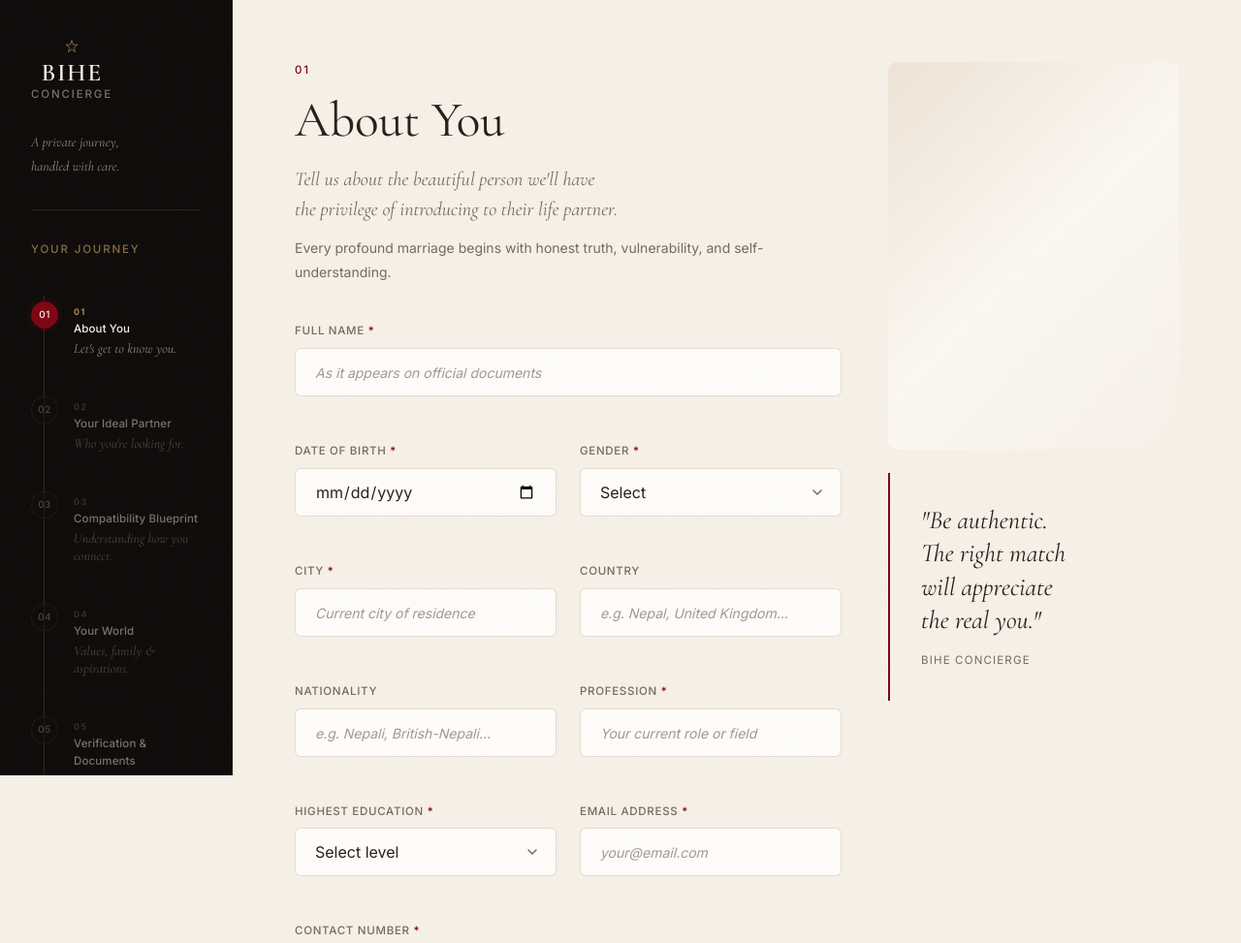
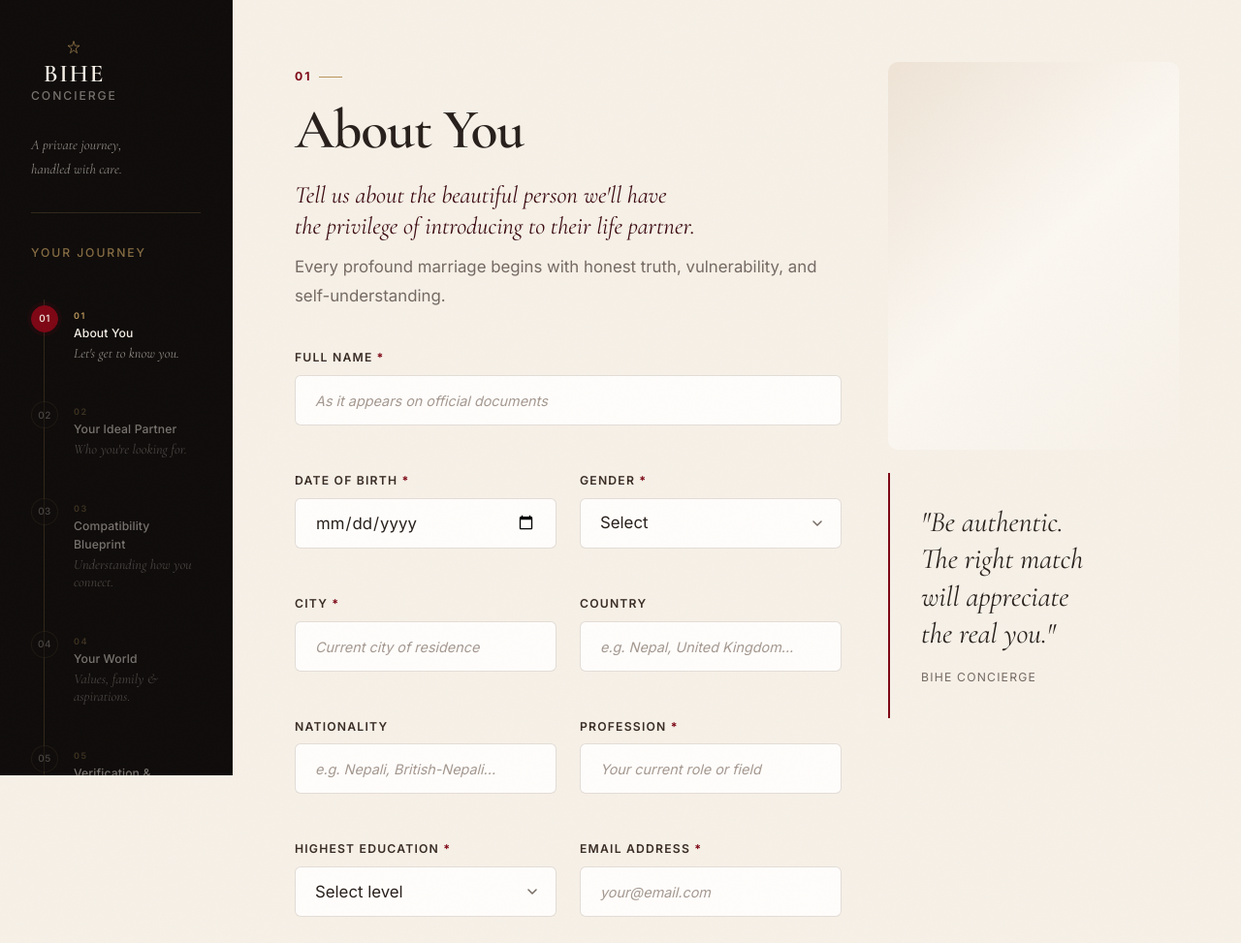
Before and after one commit to khadka-sumit/bihe-concierge, a plain HTML site: page application.html in a window 1280 px wide. Shown: the top 973 px of the page at 97% size. Drawn offline with nearby package versions, Linux system fonts and the light colour scheme; a web font is replaced by a local one.

Commit message:
Enhance typography with bolder weights, eye-catching headings, and refined inputs

```diff
--- a/css/application.css
+++ b/css/application.css
@@ -333,10 +333,12 @@
 
 .question-text {
   font-family: var(--font-serif);
-  font-size: var(--text-3xl);
+  font-size: clamp(2rem, 3.8vw, 2.75rem);
+  font-weight: 600;
   line-height: var(--leading-snug);
-  color: var(--color-text);
+  color: var(--color-wine);
   margin-bottom: var(--space-8);
+  letter-spacing: -0.015em;
 }
 
 /* Option buttons for questionnaire */
@@ -350,13 +352,15 @@
 .q-option {
   text-align: left;
   padding: var(--space-5) var(--space-6);
-  border: 1px solid var(--color-border);
-  border-radius: var(--radius-md);
-  background: #FEFCF9;
+  border: 1.5px solid var(--color-border);
+  border-radius: var(--radius-lg);
+  background: #FFFDFB;
   font-family: var(--font-serif);
-  font-size: var(--text-xl);
-  color: var(--color-muted);
+  font-size: clamp(1.15rem, 1.8vw, 1.35rem);
+  font-weight: 600;
+  color: var(--color-text);
   cursor: pointer;
+  position: relative;
   transition:
     border-color var(--duration-fast) var(--ease-in-out),
     color var(--duration-fast) var(--ease-in-out),
@@ -366,17 +370,20 @@
 }
 
 .q-option:hover {
-  border-color: rgba(126, 7, 21, 0.30);
-  color: var(--color-text);
-  background: rgba(126, 7, 21, 0.02);
-  transform: translateX(4px);
+  border-color: var(--color-burgundy);
+  color: var(--color-burgundy);
+  background: rgba(126, 7, 21, 0.03);
+  transform: translateX(6px);
+  box-shadow: 0 4px 14px rgba(126, 7, 21, 0.08);
 }
 
 .q-option.is-selected {
-  background: rgba(126, 7, 21, 0.05);
+  background: linear-gradient(135deg, rgba(126, 7, 21, 0.08) 0%, rgba(163, 14, 29, 0.04) 100%);
   border-color: var(--color-burgundy);
   color: var(--color-burgundy);
-  box-shadow: 0 0 0 1px rgba(126, 7, 21, 0.12);
+  font-weight: 700;
+  box-shadow: 0 0 0 2px rgba(126, 7, 21, 0.20), 0 4px 16px rgba(126, 7, 21, 0.12);
+  transform: translateX(4px);
 }
 
 /* Questionnaire nav buttons */
--- a/css/components.css
+++ b/css/components.css
@@ -55,12 +55,12 @@
   align-items: center;
   justify-content: center;
   gap: var(--space-3);
-  height: 50px;
+  height: 52px;
   padding: 0 var(--space-8);
   border-radius: var(--radius-md);
   font-family: var(--font-sans);
   font-size: var(--text-sm);
-  font-weight: 500;
+  font-weight: 600;
   letter-spacing: var(--tracking-wider);
   text-transform: uppercase;
   cursor: pointer;
@@ -80,16 +80,17 @@
 }
 
 .btn--primary {
-  background: var(--color-burgundy);
+  background: linear-gradient(135deg, var(--color-burgundy) 0%, var(--color-red) 100%);
   color: var(--color-ivory);
-  border-color: var(--color-burgundy);
+  border-color: rgba(185, 149, 90, 0.35);
+  box-shadow: 0 4px 14px rgba(126, 7, 21, 0.22);
 }
 
 .btn--primary:hover {
-  background: var(--color-red-dark);
-  border-color: var(--color-red-dark);
-  transform: translateY(-1px);
-  box-shadow: 0 4px 16px rgba(126, 7, 21, 0.28);
+  background: linear-gradient(135deg, var(--color-red-dark) 0%, var(--color-burgundy) 100%);
+  border-color: var(--color-gold);
+  transform: translateY(-2px);
+  box-shadow: 0 6px 20px rgba(126, 7, 21, 0.35);
 }
 
 .btn--primary:active {
@@ -180,25 +181,26 @@
 .field__label {
   font-family: var(--font-sans);
   font-size: var(--text-xs);
-  font-weight: 500;
-  letter-spacing: var(--tracking-wide);
+  font-weight: 600;
+  letter-spacing: var(--tracking-wider);
   text-transform: uppercase;
-  color: var(--color-muted);
+  color: var(--color-brown);
 }
 
 .field__label--required::after {
   content: ' *';
   color: var(--color-burgundy);
+  font-weight: 700;
 }
 
 .field__input,
 .field__select,
 .field__textarea {
   width: 100%;
-  height: 50px;
+  height: 52px;
   padding: 0 var(--space-5);
-  background: #FEFCF9;
-  border: 1px solid var(--color-border);
+  background: #FFFDFB;
+  border: 1.5px solid var(--color-border);
   border-radius: var(--radius-md);
   font-family: var(--font-sans);
   font-size: var(--text-base);
@@ -729,38 +731,53 @@
 
 .stage-heading {
   margin-bottom: var(--space-10);
+  position: relative;
 }
 
 .stage-heading__number {
   font-family: var(--font-sans);
   font-size: var(--text-xs);
-  font-weight: 500;
+  font-weight: 700;
   letter-spacing: var(--tracking-widest);
   text-transform: uppercase;
   color: var(--color-burgundy);
   margin-bottom: var(--space-3);
-  display: block;
+  display: inline-flex;
+  align-items: center;
+  gap: var(--space-2);
+}
+
+.stage-heading__number::after {
+  content: '';
+  display: inline-block;
+  width: 24px;
+  height: 1.5px;
+  background: var(--color-gold);
+  vertical-align: middle;
 }
 
 .stage-heading__title {
   font-family: var(--font-serif);
-  font-size: var(--text-4xl);
+  font-size: clamp(2.4rem, 4.8vw, 3.6rem);
+  font-weight: 600;
   line-height: var(--leading-tight);
   color: var(--color-text);
   margin-bottom: var(--space-4);
+  letter-spacing: -0.02em;
 }
 
 .stage-heading__subtitle {
   font-family: var(--font-serif);
-  font-size: var(--text-xl);
-  color: var(--color-muted);
-  line-height: var(--leading-normal);
+  font-size: clamp(1.25rem, 2.2vw, 1.55rem);
+  color: var(--color-wine);
+  line-height: var(--leading-snug);
+  font-weight: 500;
   font-style: italic;
-  max-width: 520px;
+  max-width: 580px;
 }
 
 .stage-heading__support {
-  font-size: var(--text-sm);
+  font-size: var(--text-base);
   color: var(--color-muted);
   margin-top: var(--space-3);
   line-height: var(--leading-loose);
--- a/css/global.css
+++ b/css/global.css
@@ -78,9 +78,19 @@
 
 h1, h2, h3, h4, h5, h6 {
   font-family: var(--font-serif);
-  font-weight: 400;
+  font-weight: 600;
   line-height: var(--leading-tight);
   color: var(--color-text);
+  letter-spacing: -0.015em;
+}
+
+h1 {
+  font-weight: 600;
+  letter-spacing: -0.02em;
+}
+
+h2 {
+  font-weight: 600;
 }
 
 .serif { font-family: var(--font-serif); }
@@ -89,14 +99,14 @@
 .label-overline {
   font-family: var(--font-sans);
   font-size: var(--text-xs);
-  font-weight: 500;
+  font-weight: 600;
   letter-spacing: var(--tracking-widest);
   text-transform: uppercase;
-  color: var(--color-muted);
+  color: var(--color-burgundy);
 }
 
 .label-overline--light {
-  color: rgba(246, 240, 231, 0.45);
+  color: rgba(246, 240, 231, 0.65);
 }
 
 .label-overline--gold {
--- a/css/variables.css
+++ b/css/variables.css
@@ -47,20 +47,26 @@
 
   /* ── Typography ─────────────────────────────────────────── */
 
-  --font-serif: 'Cormorant Garamond', 'EB Garamond', Georgia, 'Times New Roman', serif;
+  --font-serif: 'Cormorant Garamond', 'Playfair Display', 'EB Garamond', Georgia, serif;
   --font-sans:  'Inter', 'Manrope', system-ui, -apple-system, sans-serif;
 
+  /* Font weights */
+  --weight-regular: 400;
+  --weight-medium:  500;
+  --weight-semibold:600;
+  --weight-bold:    700;
+
   /* Fluid type scale */
-  --text-xs:   clamp(0.65rem,  0.9vw,  0.75rem);
-  --text-sm:   clamp(0.78rem,  1.1vw,  0.875rem);
-  --text-base: clamp(0.9rem,   1.4vw,  1rem);
-  --text-lg:   clamp(1rem,     1.7vw,  1.125rem);
-  --text-xl:   clamp(1.1rem,   2vw,    1.25rem);
-  --text-2xl:  clamp(1.35rem,  2.5vw,  1.65rem);
-  --text-3xl:  clamp(1.7rem,   3.5vw,  2.4rem);
-  --text-4xl:  clamp(2.1rem,   4.5vw,  3.2rem);
-  --text-5xl:  clamp(2.6rem,   6vw,    4.5rem);
-  --text-6xl:  clamp(3.2rem,   8vw,    6rem);
+  --text-xs:   clamp(0.7rem,   0.95vw, 0.8rem);
+  --text-sm:   clamp(0.82rem,  1.15vw, 0.9rem);
+  --text-base: clamp(0.95rem,  1.45vw, 1.05rem);
+  --text-lg:   clamp(1.05rem,  1.75vw, 1.2rem);
+  --text-xl:   clamp(1.2rem,   2.1vw,  1.35rem);
+  --text-2xl:  clamp(1.45rem,  2.7vw,  1.85rem);
+  --text-3xl:  clamp(1.9rem,   3.8vw,  2.65rem);
+  --text-4xl:  clamp(2.35rem,  4.9vw,  3.5rem);
+  --text-5xl:  clamp(2.9rem,   6.5vw,  4.8rem);
+  --text-6xl:  clamp(3.5rem,   8.5vw,  6.4rem);
 
   /* Line heights */
   --leading-tight:  1.18;
```
Also changed, not shown: css/login.css (+13 -2 lines).
